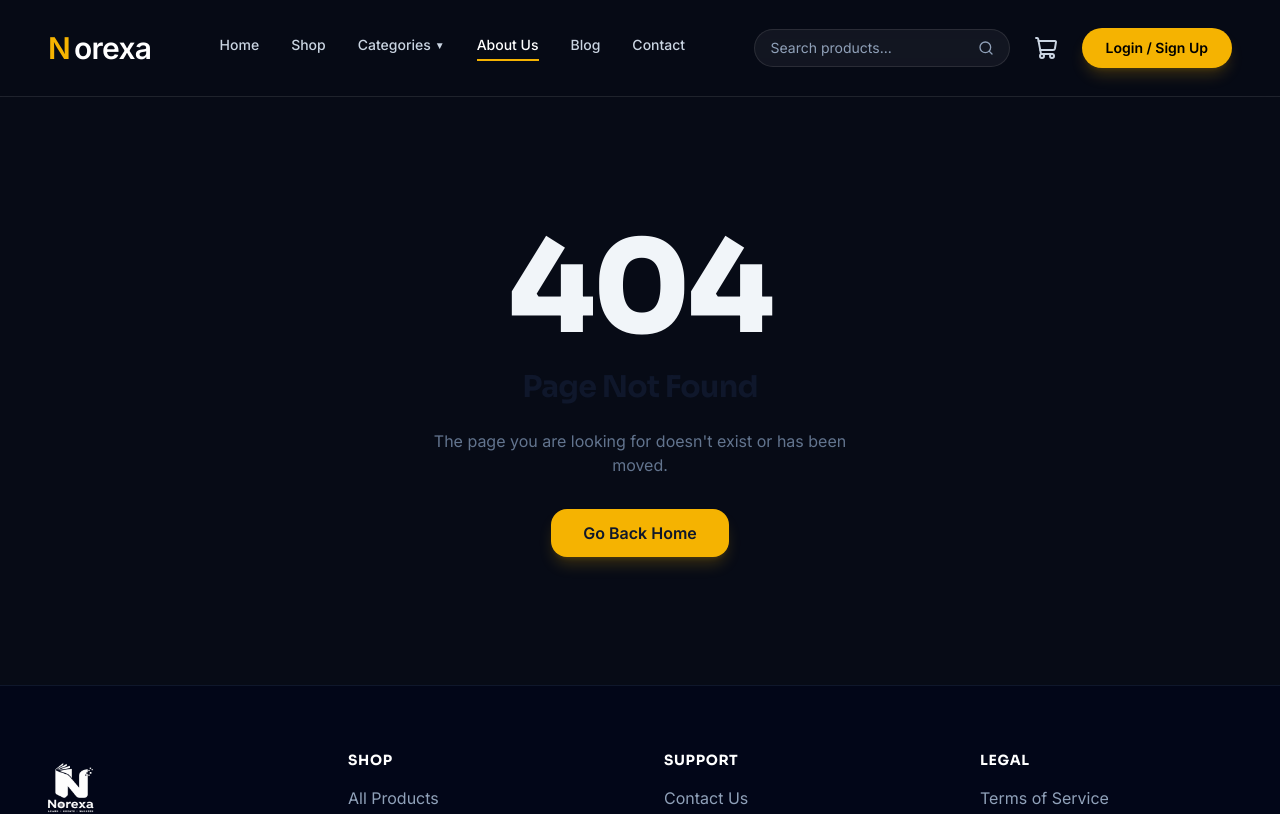
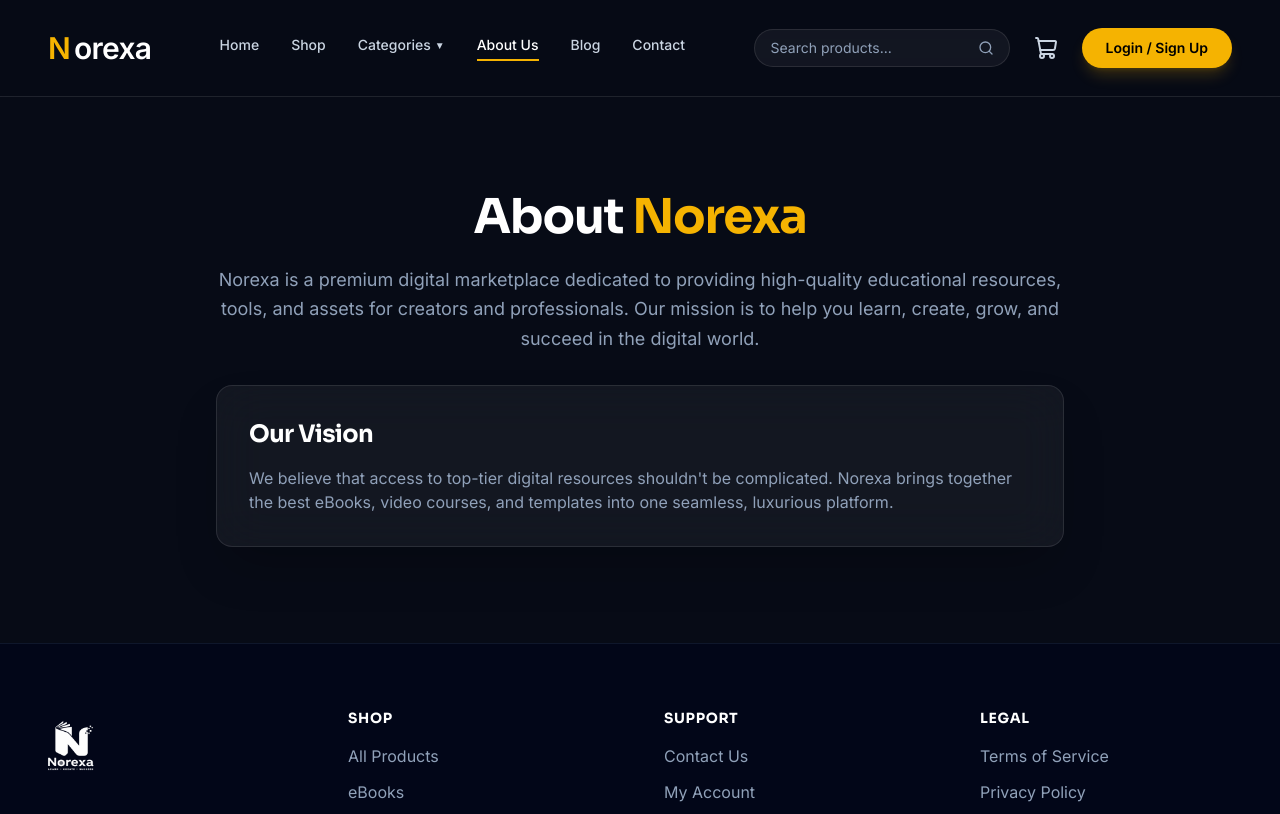
Before and after one commit to Yash-khandelwal121/norexa-, a React (Vite) app in the folder client/: page /about in a window 1280 px wide. Shown: the top 814 px of the page. Built offline with nearby package versions, Linux system fonts and the light colour scheme; no server answers.

Commit message:
fix: navbar dropdown, 404 routes, and home page grid

```diff
--- a/client/src/App.jsx
+++ b/client/src/App.jsx
@@ -19,6 +19,8 @@ import TermsOfService from './pages/TermsOfService';
 import ContactSupport from './pages/ContactSupport';
 import RefundPolicy from './pages/RefundPolicy';
 import NotFound from './pages/NotFound';
+import About from './pages/About';
+import Blog from './pages/Blog';
 
 // Admin Pages
 import AdminLayout from './pages/admin/AdminLayout';
@@ -44,6 +46,8 @@ function App() {
             <Route path="/terms" element={<TermsOfService />} />
             <Route path="/contact" element={<ContactSupport />} />
             <Route path="/refunds" element={<RefundPolicy />} />
+            <Route path="/about" element={<About />} />
+            <Route path="/blog" element={<Blog />} />
             <Route path="/login" element={<Login />} />
             <Route path="/register" element={<Register />} />
 
--- a/client/src/components/Navbar.jsx
+++ b/client/src/components/Navbar.jsx
@@ -33,9 +33,17 @@ const Navbar = () => {
           <div className="hidden md:flex items-center space-x-8">
             <Link to="/" className={getLinkClass('/')}>Home</Link>
             <Link to="/shop" className={getLinkClass('/shop')}>Shop</Link>
-            <Link to="/shop" className="text-sm font-medium text-slate-300 hover:text-white transition-colors flex items-center pb-1 border-b-2 border-transparent">
-              Categories <span className="ml-1 text-[10px]">▼</span>
-            </Link>
+            <div className="relative group">
+              <button className="text-sm font-medium text-slate-300 hover:text-white transition-colors flex items-center pb-1 border-b-2 border-transparent group-hover:text-white">
+                Categories <span className="ml-1 text-[10px]">▼</span>
+              </button>
+              <div className="absolute left-0 mt-2 w-48 bg-[#070B16] border border-white/10 rounded-xl shadow-2xl opacity-0 invisible group-hover:opacity-100 group-hover:visible transition-all duration-300 transform origin-top-left flex flex-col py-2 z-50">
+                <Link to="/shop?type=ebook" className="px-4 py-2 text-sm text-slate-300 hover:text-white hover:bg-white/10 transition-colors">eBooks</Link>
+                <Link to="/shop?type=video" className="px-4 py-2 text-sm text-slate-300 hover:text-white hover:bg-white/10 transition-colors">Video Courses</Link>
+                <Link to="/shop?type=template" className="px-4 py-2 text-sm text-slate-300 hover:text-white hover:bg-white/10 transition-colors">Templates</Link>
+                <Link to="/shop" className="px-4 py-2 text-sm text-[#F5B301] hover:bg-white/10 transition-colors border-t border-white/10 mt-1 pt-3">View All Resources</Link>
+              </div>
+            </div>
             <Link to="/about" className={getLinkClass('/about')}>About Us</Link>
             <Link to="/blog" className={getLinkClass('/blog')}>Blog</Link>
             <Link to="/contact" className={getLinkClass('/contact')}>Contact</Link>
--- /dev/null
+++ b/client/src/pages/About.jsx
@@ -0,0 +1,25 @@
+import SEOHead from '../components/SEOHead';
+
+const About = () => {
+  return (
+    <>
+      <SEOHead title="About Us | Norexa" />
+      <div className="max-w-4xl mx-auto px-6 py-24 min-h-[60vh] flex flex-col justify-center text-center">
+        <h1 className="text-4xl md:text-5xl font-bold text-white mb-6">
+          About <span className="text-[#F5B301]">Norexa</span>
+        </h1>
+        <p className="text-lg text-slate-400 mb-8 leading-relaxed">
+          Norexa is a premium digital marketplace dedicated to providing high-quality educational resources, tools, and assets for creators and professionals. Our mission is to help you learn, create, grow, and succeed in the digital world.
+        </p>
+        <div className="p-8 glass-card rounded-2xl border border-white/10 text-left">
+          <h2 className="text-2xl font-bold text-white mb-4">Our Vision</h2>
+          <p className="text-slate-400">
+            We believe that access to top-tier digital resources shouldn't be complicated. Norexa brings together the best eBooks, video courses, and templates into one seamless, luxurious platform.
+          </p>
+        </div>
+      </div>
+    </>
+  );
+};
+
+export default About;
--- /dev/null
+++ b/client/src/pages/Blog.jsx
@@ -0,0 +1,31 @@
+import SEOHead from '../components/SEOHead';
+import { Link } from 'react-router-dom';
+
+const Blog = () => {
+  return (
+    <>
+      <SEOHead title="Blog | Norexa" />
+      <div className="max-w-4xl mx-auto px-6 py-24 min-h-[60vh] flex flex-col justify-center text-center">
+        <h1 className="text-4xl md:text-5xl font-bold text-white mb-6">
+          Norexa <span className="text-[#F5B301]">Blog</span>
+        </h1>
+        <p className="text-lg text-slate-400 mb-12">
+          Insights, tutorials, and news from the Norexa team.
+        </p>
+
+        <div className="glass-card p-12 rounded-2xl border border-white/10">
+          <div className="text-6xl mb-6">📝</div>
+          <h2 className="text-2xl font-bold text-white mb-4">Coming Soon</h2>
+          <p className="text-slate-400 mb-8 max-w-lg mx-auto">
+            We are working hard on bringing you premium content to help you grow your digital business. Check back soon for our first posts!
+          </p>
+          <Link to="/shop" className="btn-primary py-3 px-8 text-sm">
+            Browse Products in the meantime
+          </Link>
+        </div>
+      </div>
+    </>
+  );
+};
+
+export default Blog;
--- a/client/src/pages/Home.jsx
+++ b/client/src/pages/Home.jsx
@@ -18,9 +18,6 @@ const categories = [
   { id: 'ebook', title: 'eBooks', icon: BookOpen, count: '120+', color: 'text-blue-400', bg: 'bg-blue-400/10' },
   { id: 'video', title: 'Video Courses', icon: PlayCircle, count: '80+', color: 'text-orange-400', bg: 'bg-orange-400/10' },
   { id: 'template', title: 'Templates', icon: LayoutTemplate, count: '150+', color: 'text-purple-400', bg: 'bg-purple-400/10' },
-  { id: 'bundle', title: 'Source Code', icon: Code2, count: '90+', color: 'text-green-400', bg: 'bg-green-400/10', fallback: '/shop' },
-  { id: 'ai', title: 'AI Prompts', icon: Sparkles, count: '60+', color: 'text-cyan-400', bg: 'bg-cyan-400/10', fallback: '/shop' },
-  { id: 'business', title: 'Business Tools', icon: Briefcase, count: '70+', color: 'text-pink-400', bg: 'bg-pink-400/10', fallback: '/shop' },
 ];
 
 const stats = [
@@ -136,7 +133,7 @@ const Home = () => {
             </Link>
           </div>
 
-          <div className="grid grid-cols-1 md:grid-cols-2 lg:grid-cols-3 xl:grid-cols-6 gap-6">
+          <div className="grid grid-cols-1 md:grid-cols-2 lg:grid-cols-3 gap-6">
             {categories.map((cat, idx) => (
               <motion.div
                 key={cat.id}
```
